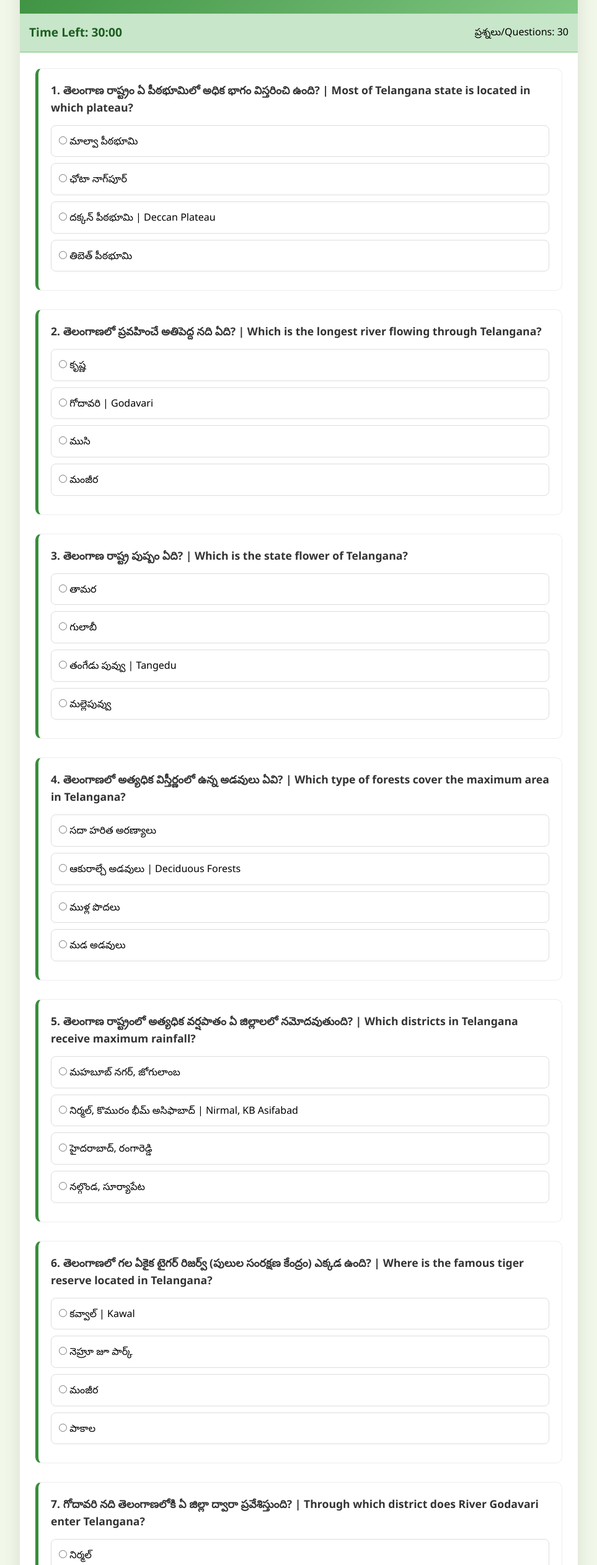
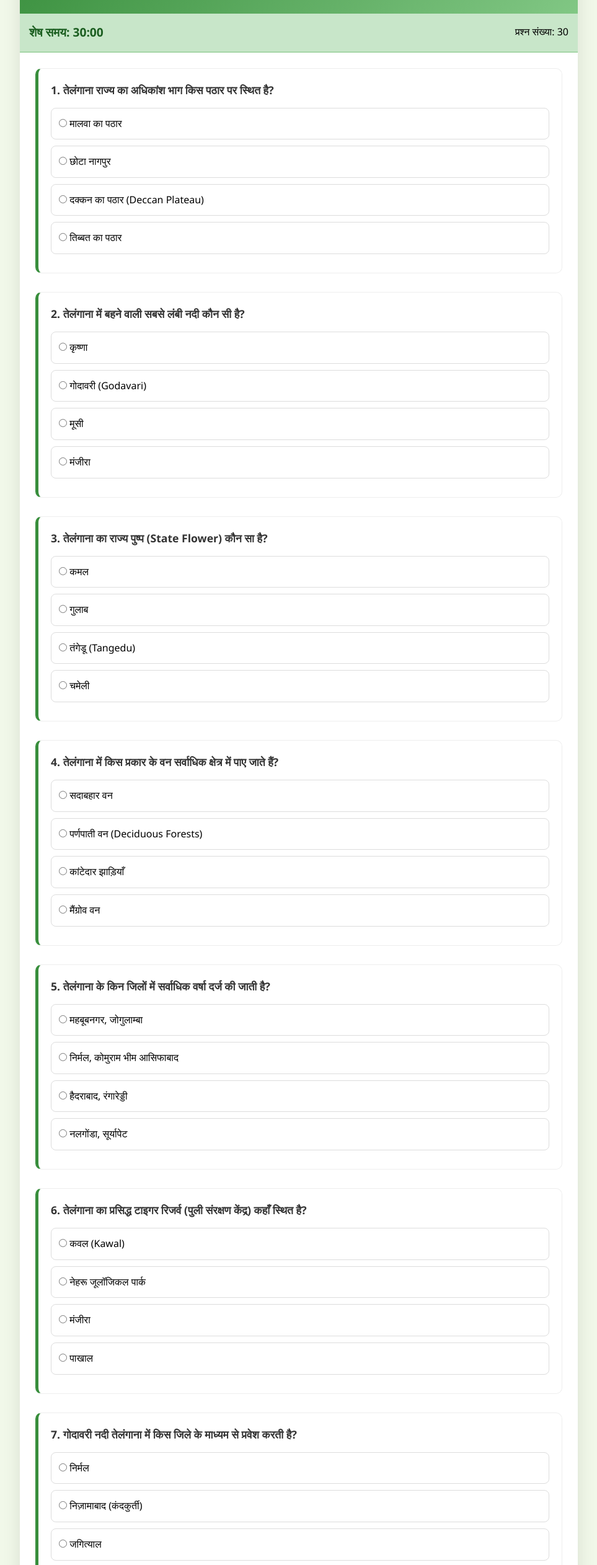
Before and after one commit to MuninderRaju/social4HM, a plain HTML site: page index.html in a window 1280 px wide. Shown: the part 125-2650 px from the top of the page at 62% size, without its empty margins (158-1121 px from the left). Drawn offline with Linux system fonts and the light colour scheme.

Commit message:
Update index.html

```diff
--- a/index.html
+++ b/index.html
@@ -1,9 +1,9 @@
 <!DOCTYPE html>
-<html lang="te">
+<html lang="hi">
 <head>
     <meta charset="UTF-8">
     <meta name="viewport" content="width=device-width, initial-scale=1.0">
-    <title>TET Paper-2 Social Mock Test - Part 4</title>
+    <title>TET Paper-2 Social Mock Test - Part 4 (Hindi)</title>
     <style>
         * { margin: 0; padding: 0; box-sizing: border-box; }
         body { font-family: 'Segoe UI', Arial, sans-serif; background: #f1f8e9; padding: 20px; line-height: 1.6; }
@@ -29,67 +29,67 @@
 
 <div class="container">
     <div class="header">
-        <h1>TET Paper-2: Social Studies</h1>
-        <p>Part 4: తెలంగాణ భౌగోళిక అంశాలు - అడవులు - వ్యవసాయం</p>
+        <h1>TET पेपर-2: सामाजिक अध्ययन</h1>
+        <p>भाग 4: तेलंगाना का भूगोल - वन - कृषि</p>
     </div>
 
     <div class="timer-bar">
-        <div id="timer" style="font-weight: bold; color: #1b5e20; font-size: 1.2rem;">Time Left: 30:00</div>
-        <div id="q-counter">ప్రశ్నలు/Questions: 30</div>
+        <div id="timer" style="font-weight: bold; color: #1b5e20; font-size: 1.2rem;">शेष समय: 30:00</div>
+        <div id="q-counter">प्रश्न संख्या: 30</div>
     </div>
 
     <div class="quiz-body" id="quiz-area">
         <form id="quizForm">
             <div id="questions-container"></div>
-            <button type="button" id="submit-btn" onclick="submitQuiz()">Submit Results / ఫలితాలు</button>
+            <button type="button" id="submit-btn" onclick="submitQuiz()">परिणाम जमा करें / Submit Results</button>
         </form>
     </div>
 
     <div id="result-section">
-        <h2 style="color: #388e3c;">Telangana Geography Mock Test Completed!</h2>
+        <h2 style="color: #388e3c;">तेलंगाना भूगोल मॉक टेस्ट पूरा हुआ!</h2>
         <div class="score-circle" id="score-val">0%</div>
         <p id="marks-summary" style="margin-bottom: 20px; font-size: 1.2rem;"></p>
         <div id="review-container"></div>
-        <button onclick="location.reload()" style="padding: 10px 20px; cursor:pointer; background:#333; color:white; border:none; border-radius:5px;">Restart Quiz</button>
+        <button onclick="location.reload()" style="padding: 10px 20px; cursor:pointer; background:#333; color:white; border:none; border-radius:5px;">पुनः प्रयास करें / Restart Quiz</button>
     </div>
 
     <div class="footer">
-        <p><strong>Prepared by: A Muninder Raju</strong></p>
+        <p><strong>तैयारकर्ता: ए. मुनिंदर राजू</strong></p>
     </div>
 </div>
 
 <script>
     const questions = [
-        { q: "తెలంగాణ రాష్ట్రం ఏ పీఠభూమిలో అధిక భాగం విస్తరించి ఉంది? | Most of Telangana state is located in which plateau?", options: ["మాల్వా పీఠభూమి", "ఛోటా నాగ్‌పూర్", "దక్కన్ పీఠభూమి | Deccan Plateau", "తిబెత్ పీఠభూమి"], correct: 2 },
-        { q: "తెలంగాణలో ప్రవహించే అతిపెద్ద నది ఏది? | Which is the longest river flowing through Telangana?", options: ["కృష్ణ", "గోదావరి | Godavari", "ముసి", "మంజీర"], correct: 1 },
-        { q: "తెలంగాణ రాష్ట్ర పుష్పం ఏది? | Which is the state flower of Telangana?", options: ["తామర", "గులాబీ", "తంగేడు పువ్వు | Tangedu", "మల్లెపువ్వు"], correct: 2 },
-        { q: "తెలంగాణలో అత్యధిక విస్తీర్ణంలో ఉన్న అడవులు ఏవి? | Which type of forests cover the maximum area in Telangana?", options: ["సదా హరిత అరణ్యాలు", "ఆకురాల్చే అడవులు | Deciduous Forests", "ముళ్ల పొదలు", "మడ అడవులు"], correct: 1 },
-        { q: "తెలంగాణ రాష్ట్రంలో అత్యధిక వర్షపాతం ఏ జిల్లాలలో నమోదవుతుంది? | Which districts in Telangana receive maximum rainfall?", options: ["మహబూబ్ నగర్, జోగులాంబ", "నిర్మల్, కొమురం భీమ్ అసిఫాబాద్ | Nirmal, KB Asifabad", "హైదరాబాద్, రంగారెడ్డి", "నల్గొండ, సూర్యాపేట"], correct: 1 },
-        { q: "తెలంగాణలో గల ఏకైక టైగర్ రిజర్వ్ (పులుల సంరక్షణ కేంద్రం) ఎక్కడ ఉంది? | Where is the famous tiger reserve located in Telangana?", options: ["కవ్వాల్ | Kawal", "నెహ్రూ జూ పార్క్", "మంజీర", "పాకాల"], correct: 0 },
-        { q: "గోదావరి నది తెలంగాణలోకి ఏ జిల్లా ద్వారా ప్రవేశిస్తుంది? | Through which district does River Godavari enter Telangana?", options: ["నిర్మల్", "నిజామాబాద్ | Nizamabad (Kandakurthi)", "జగిత్యాల", "భద్రాద్రి కొత్తగూడెం"], correct: 1 },
-        { q: "కృష్ణ మరియు తుంగభద్ర నదుల కలయిక ఎక్కడ జరుగుతుంది? | Where is the confluence of Krishna and Tungabhadra rivers?", options: ["కందకుర్తి", "సంగమేశ్వరం | Sangameswaram", "బాసర", "భద్రాచలం"], correct: 1 },
-        { q: "తెలంగాణ రాష్ట్ర వృక్షం ఏది? | Which is the state tree of Telangana?", options: ["వేప", "రావి", "జమ్మి చెట్టు | Jammi Chettu", "మర్రి చెట్టు"], correct: 2 },
-        { q: "తెలంగాణలో పత్తి (Cotton) పండించడానికి అత్యంత అనువైన నేలలు? | Most suitable soils for cotton cultivation in Telangana?", options: ["ఎర్ర నేలలు", "నల్ల రేగడి నేలలు | Black Soils", "లాటరైట్ నేలలు", "చల్కా నేలలు"], correct: 1 },
-        { q: "తెలంగాణలో 'చెరువుల గొలుసు' పునరుద్ధరణ కోసం చేపట్టిన పథకం? | Scheme launched for restoration of chain of tanks in Telangana?", options: ["మిషన్ భగీరథ", "మిషన్ కాకతీయ | Mission Kakatiya", "రైతు బంధు", "హరిత హారం"], correct: 1 },
-        { q: "నాగార్జున సాగర్ ఆనకట్ట ఏ నదిపై నిర్మించబడింది? | Nagarjuna Sagar dam is built across which river?", options: ["గోదావరి", "మంజీర", "కృష్ణ | Krishna", "మూసి"], correct: 2 },
-        { q: "తెలంగాణ రాష్ట్ర పక్షి ఏది? | Which is the state bird of Telangana?", options: ["నెమలి", "పాలపిట్ట | Indian Roller", "రామచిలుక", "కోకిల"], correct: 1 },
-        { q: "తెలంగాణలో 'పోడు' (Podu) వ్యవసాయం ప్రధానంగా ఎవరు చేస్తారు? | Who primarily practices 'Podu' cultivation in Telangana?", options: ["మైదాన ప్రాంత రైతులు", "గిరిజనులు | Tribals", "పారిశ్రామికవేత్తలు", "మున్సిపల్ కార్మికులు"], correct: 1 },
-        { q: "తెలంగాణలో విస్తీర్ణ పరంగా అతిపెద్ద జిల్లా ఏది? | Which is the largest district in Telangana by area?", options: ["హైదరాబాద్", "భద్రాద్రి కొత్తగూడెం | Bhadradri Kothagudem", "నల్గొండ", "మహబూబ్ నగర్"], correct: 1 },
-        { q: "తెలంగాణలో అత్యధికంగా లభించే ఖనిజం ఏది? | Most abundant mineral found in Telangana?", options: ["బంగారం", "బొగ్గు | Coal", "ఇనుము", "రాగి"], correct: 1 },
-        { q: "సింగరేణి కాలరీస్ ప్రధాన కార్యాలయం ఎక్కడ ఉంది? | Where is the headquarters of Singareni Collieries located?", options: ["హైదరాబాద్", "ఖమ్మం", "కొత్తగూడెం | Kothagudem", "కరీంనగర్"], correct: 2 },
-        { q: "శ్రీరామ్ సాగర్ ప్రాజెక్ట్ (SRSP) ఏ జిల్లాలో ఉంది? | Sriram Sagar Project is located in which district?", options: ["నిర్మల్", "నిజామాబాద్ | Nizamabad", "ఆదిలాబాద్", "వరంగల్"], correct: 1 },
-        { q: "తెలంగాణ రాష్ట్ర జంతువు ఏది? | Which is the state animal of Telangana?", options: ["పులి", "జింక | Spotted Deer", "ఏనుగు", "సింహం"], correct: 1 },
-        { q: "తెలంగాణలో తక్కువ వర్షపాతం నమోదయ్యే ప్రాంతం? | Region receiving least rainfall in Telangana?", options: ["ఉత్తర తెలంగాణ", "దక్షిణ తెలంగాణ (మహబూబ్ నగర్ ప్రాంతం)", "తూర్పు తెలంగాణ", "పశ్చిమ తెలంగాణ"], correct: 1 },
-        { q: "రామప్ప చెరువు ఏ జిల్లాలో ఉంది? | Ramappa Lake is located in which district?", options: ["వరంగల్", "ములుగు | Mulugu", "జయశంకర్ భూపాలపల్లి", "హన్మకొండ"], correct: 1 },
-        { q: "తెలంగాణలో అడవుల శాతం సుమారుగా ఎంత ఉండాలి? (జాతీయ అటవీ విధానం ప్రకారం) | Target forest cover percentage as per policy?", options: ["20%", "24%", "33%", "50%"], correct: 2 },
-        { q: "తెలంగాణలో పండించే ప్రధాన వాణిజ్య పంట ఏది? | Main commercial crop grown in Telangana?", options: ["వరి", "పత్తి | Cotton", "జొన్న", "మొక్కజొన్న"], correct: 1 },
-        { q: "తెలంగాణ సరిహద్దులో గల రాష్ట్రాల సంఖ్య ఎంత? | How many states share a border with Telangana?", options: ["4", "5", "6", "3"], correct: 1 },
-        { q: "తెలంగాణలో ఏ జిల్లాలో అడవుల విస్తీర్ణం అత్యధికంగా ఉంది? | Which district has the highest forest cover area in Telangana?", options: ["ఆదిలాబాద్", "భద్రాద్రి కొత్తగూడెం", "ములుగు | Mulugu", "నిర్మల్"], correct: 2 },
-        { q: "కృష్ణానది తెలంగాణలో ఏ జిల్లా ద్వారా ప్రవేశిస్తుంది? | Through which district does River Krishna enter Telangana?", options: ["నల్గొండ", "మహబూబ్ నగర్ (మక్తల్) | Mahabubnagar", "జోగులాంబ గద్వాల", "వనపర్తి"], correct: 1 },
-        { q: "ప్రాణహిత నది ఏ రెండు నదుల కలయిక? | Pranahita river is the confluence of which two rivers?", options: ["గోదావరి, కృష్ణ", "పెన్ గంగా, వైన్ గంగా | Penganga & Wainganga", "మంజీర, మూసి", "తుంగ, భద్ర"], correct: 1 },
-        { q: "తెలంగాణలో ఏ రకమైన శీతోష్ణస్థితి ఉంటుంది? | What type of climate is prevalent in Telangana?", options: ["ఉష్ణమండల పొడి శీతోష్ణస్థితి | Tropical Dry Climate", "శీతల శీతోష్ణస్థితి", "మధ్యధరా శీతోష్ణస్థితి", "ఏదీ కాదు"], correct: 0 },
-        { q: "తెలంగాణలోని ఎత్తైన శిఖరం ఏది? | Which is the highest peak in Telangana?", options: ["అనంతగిరి కొండలు", "లక్ష్మీదేవిపల్లి", "దొలి గుట్ట | Doli Gutta", "రాఖీ కొండలు"], correct: 2 },
-        { q: "తెలంగాణలో పసుపు ఉత్పత్తికి ప్రసిద్ధి చెందిన జిల్లా? | District famous for Turmeric production in Telangana?", options: ["నిజామాబాద్ | Nizamabad", "ఖమ్మం", "మెదక్", "నల్గొండ"], correct: 0 }
+        { q: "तेलंगाना राज्य का अधिकांश भाग किस पठार पर स्थित है?", options: ["मालवा का पठार", "छोटा नागपुर", "दक्कन का पठार (Deccan Plateau)", "तिब्बत का पठार"], correct: 2 },
+        { q: "तेलंगाना में बहने वाली सबसे लंबी नदी कौन सी है?", options: ["कृष्णा", "गोदावरी (Godavari)", "मूसी", "मंजीरा"], correct: 1 },
+        { q: "तेलंगाना का राज्य पुष्प (State Flower) कौन सा है?", options: ["कमल", "गुलाब", "तंगेडू (Tangedu)", "चमेली"], correct: 2 },
+        { q: "तेलंगाना में किस प्रकार के वन सर्वाधिक क्षेत्र में पाए जाते हैं?", options: ["सदाबहार वन", "पर्णपाती वन (Deciduous Forests)", "कांटेदार झाड़ियाँ", "मैंग्रोव वन"], correct: 1 },
+        { q: "तेलंगाना के किन जिलों में सर्वाधिक वर्षा दर्ज की जाती है?", options: ["महबूबनगर, जोगुलाम्बा", "निर्मल, कोमुराम भीम आसिफाबाद", "हैदराबाद, रंगारेड्डी", "नलगोंडा, सूर्यापेट"], correct: 1 },
+        { q: "तेलंगाना का प्रसिद्ध टाइगर रिजर्व (पुली संरक्षण केंद्र) कहाँ स्थित है?", options: ["कवल (Kawal)", "नेहरू जूलॉजिकल पार्क", "मंजीरा", "पाखाल"], correct: 0 },
+        { q: "गोदावरी नदी तेलंगाना में किस जिले के माध्यम से प्रवेश करती है?", options: ["निर्मल", "निज़ामाबाद (कंदकुर्ती)", "जगित्याल", "भद्राद्री कोठागुडेम"], correct: 1 },
+        { q: "कृष्णा और तुंगभद्रा नदियों का संगम कहाँ होता है?", options: ["कंदकुर्ती", "संगमेश्वरम (Sangameswaram)", "बाससर", "भद्राचलम"], correct: 1 },
+        { q: "तेलंगाना का राज्य वृक्ष (State Tree) कौन सा है?", options: ["नीम", "पीपल", "जम्मी चेट्टू (Jammi Chettu)", "बरगद"], correct: 2 },
+        { q: "तेलंगाना में कपास (Cotton) की खेती के लिए सबसे उपयुक्त मिट्टी कौन सी है?", options: ["लाल मिट्टी", "काली रेतीली मिट्टी (Black Soils)", "लैटराइट मिट्टी", "चल्का मिट्टी"], correct: 1 },
+        { q: "तेलंगाना में तालाबों की श्रृंखला के पुनरुद्धार के लिए शुरू की गई योजना कौन सी है?", options: ["मिशन भगीरथ", "मिशन काकतीय (Mission Kakatiya)", "रैथु बंधु", "हरिता हरम"], correct: 1 },
+        { q: "नागार्जुन सागर बांध किस नदी पर बनाया गया है?", options: ["गोदावरी", "मंजीरा", "कृष्णा (Krishna)", "मूसी"], correct: 2 },
+        { q: "तेलंगाना का राज्य पक्षी (State Bird) कौन सा है?", options: ["मोर", "नीलकंठ (Indian Roller)", "तोता", "कोयल"], correct: 1 },
+        { q: "तेलंगाना में 'पोडु' (Podu) कृषि मुख्य रूप से किसके द्वारा की जाती है?", options: ["मैदानी किसान", "आदिवासी (Tribals)", "उद्यमी", "नगरपालिका कर्मचारी"], correct: 1 },
+        { q: "क्षेत्रफल की दृष्टि से तेलंगाना का सबसे बड़ा जिला कौन सा है?", options: ["हैदराबाद", "भद्राद्री कोठागुडेम", "नलगोंडा", "महबूबनगर"], correct: 1 },
+        { q: "तेलंगाना में प्रचुर मात्रा में पाया जाने वाला खनिज कौन सा है?", options: ["सोना", "कोयला (Coal)", "लोहा", "तांबा"], correct: 1 },
+        { q: "सिंगरेनी कोलरीज का मुख्यालय कहाँ स्थित है?", options: ["हैदराबाद", "खम्मम", "कोठागुडेम (Kothagudem)", "करीमनगर"], correct: 2 },
+        { q: "श्रीराम सागर परियोजना (SRSP) किस जिले में स्थित है?", options: ["निर्मल", "निज़ामाबाद", "आदिलाबाद", "वारंगल"], correct: 1 },
+        { q: "तेलंगाना का राज्य पशु (State Animal) कौन सा है?", options: ["बाघ", "चित्तीदार हिरण (Spotted Deer)", "हाथी", "शेर"], correct: 1 },
+        { q: "तेलंगाना का वह क्षेत्र जहाँ सबसे कम वर्षा होती है?", options: ["उत्तर तेलंगाना", "दक्षिण तेलंगाना (महबूबनगर क्षेत्र)", "पूर्वी तेलंगाना", "पश्चिमी तेलंगाना"], correct: 1 },
+        { q: "रामप्पा झील किस जिले में स्थित है?", options: ["वारंगल", "मुलुगु (Mulugu)", "जयशंकर भूपालपल्ली", "हनमकोंडा"], correct: 1 },
+        { q: "राष्ट्रीय वन नीति के अनुसार तेलंगाना में वनों का प्रतिशत लगभग कितना होना चाहिए?", options: ["20%", "24%", "33%", "50%"], correct: 2 },
+        { q: "तेलंगाना में उगाई जाने वाली मुख्य वाणिज्यिक फसल (Commercial Crop) कौन सी है?", options: ["धान", "कपास (Cotton)", "ज्वार", "मक्का"], correct: 1 },
+        { q: "तेलंगाना की सीमा कितने राज्यों से लगती है?", options: ["4", "5", "6", "3"], correct: 1 },
+        { q: "तेलंगाना के किस जिले में वन क्षेत्र का विस्तार सर्वाधिक है?", options: ["आदिलाबाद", "भद्राद्री कोठागुडेम", "मुलुगु (Mulugu)", "निर्मल"], correct: 2 },
+        { q: "कृष्णा नदी तेलंगाना में किस जिले के माध्यम से प्रवेश करती है?", options: ["नलगोंडा", "महबूबनगर (मखथल)", "जोगुलाम्बा गडवाल", "वनपर्थी"], correct: 1 },
+        { q: "प्राणहिता नदी किन दो नदियों का संगम है?", options: ["गोदावरी, कृष्णा", "पेनगंगा और वैनगंगा", "मंजीरा, मूसी", "तुंगा, भद्रा"], correct: 1 },
+        { q: "तेलंगाना में किस प्रकार की जलवायु पाई जाती है?", options: ["उष्णकटिबंधीय शुष्क जलवायु", "शीत जलवायु", "भूमध्यसागरीय जलवायु", "कोई नहीं"], correct: 0 },
+        { q: "तेलंगाना की सबसे ऊँची चोटी कौन सी है?", options: ["अनंतगिरी पहाड़ियाँ", "लक्ष्मीदेवीपल्ली", "डोली गुट्टा (Doli Gutta)", "राखी पहाड़ियाँ"], correct: 2 },
+        { q: "तेलंगाना का वह जिला जो हल्दी (Turmeric) उत्पादन के लिए प्रसिद्ध है?", options: ["निज़ामाबाद", "खम्मम", "मेडक", "नलगोंडा"], correct: 0 }
     ];
 
     function renderQuestions() {
@@ -113,15 +113,15 @@
             const isCorrect = userAns === q.correct;
             if (isCorrect) score++;
             reviewHtml += `<div class="review-card ${isCorrect ? 'correct-card' : 'wrong-card'}">
-                <p><strong>Q ${index + 1}:</strong> ${q.q}</p>
-                <p>మీ సమాధానం: ${userAns === -1 ? 'గుర్తించలేదు' : q.options[userAns]}</p>
-                ${!isCorrect ? `<p style="color:green; font-weight:bold;">సరైన సమాధానం: ${q.options[q.correct]}</p>` : ''}
+                <p><strong>प्रश्न ${index + 1}:</strong> ${q.q}</p>
+                <p>आपका उत्तर: ${userAns === -1 ? 'चयन नहीं किया' : q.options[userAns]}</p>
+                ${!isCorrect ? `<p style="color:green; font-weight:bold;">सही उत्तर: ${q.options[q.correct]}</p>` : ''}
             </div>`;
         });
         document.getElementById('quiz-area').style.display = 'none';
         document.getElementById('result-section').style.display = 'block';
         document.getElementById('score-val').innerText = `${((score/30)*100).toFixed(1)}%`;
-        document.getElementById('marks-summary').innerText = `మీరు 30 కి ${score} మార్కులు సాధించారు.`;
+        document.getElementById('marks-summary').innerText = `आपने 30 में से ${score} अंक प्राप्त किए।`;
         document.getElementById('review-container').innerHTML = reviewHtml;
         window.scrollTo(0,0);
     }
```
